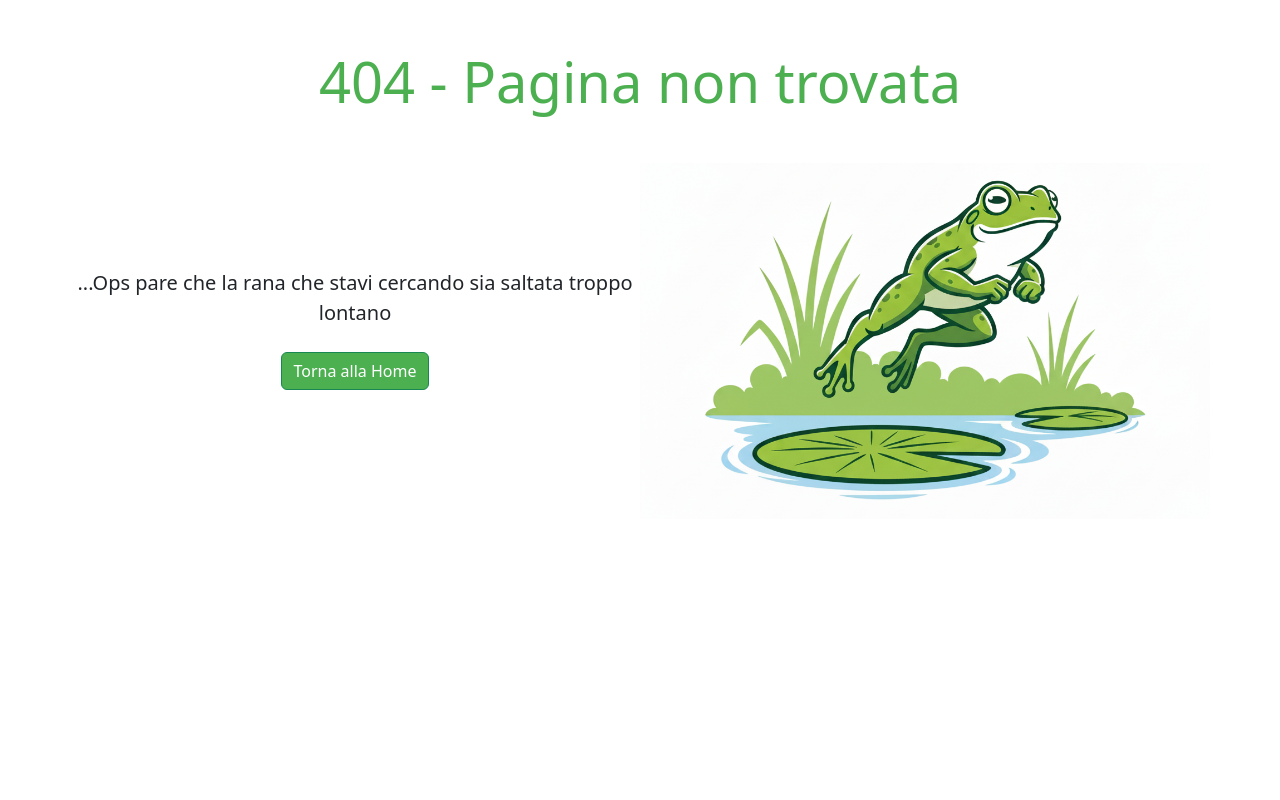
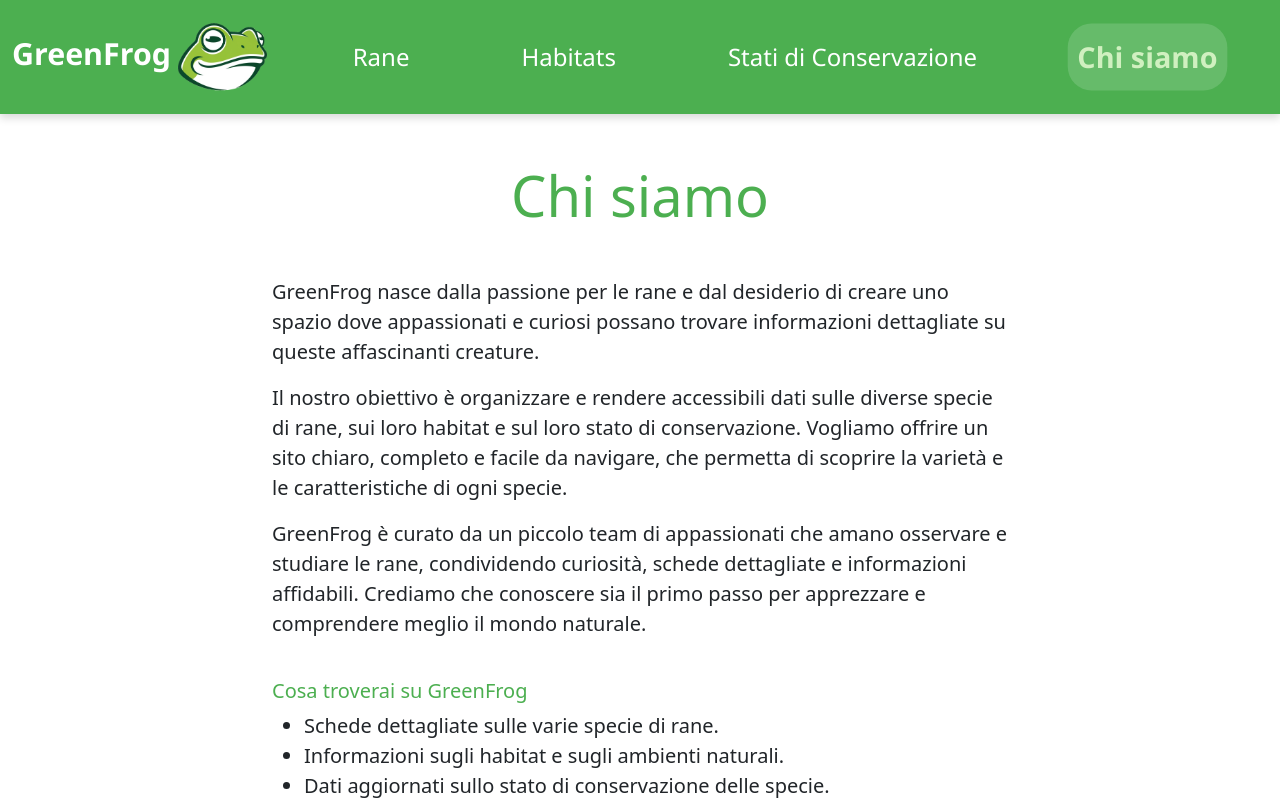
Before and after one commit to defendimattia/frogs-project-frontend, a React (Vite) app: page /aboutus in a window 1280 px wide. Before the commit this address had no page. Shown: the top 800 px of the page. Built offline with nearby package versions, Linux system fonts and the light colour scheme.

Commit message:
Add AboutUs page, add route to app and added link to navbar

```diff
--- a/src/App.jsx
+++ b/src/App.jsx
@@ -6,6 +6,7 @@ import HabitatsPage from "./pages/HabitatsPage"
 import HabitatDetailsPage from "./pages/HabitatDetailsPage"
 import ConservationStatusesPage from "./pages/ConservationStatusesPage"
 import ConservationStatusDetailsPage from "./pages/ConservationStatusDetailsPage"
+import AboutUs from "./pages/AboutUs"
 import NotFound from "./pages/NotFound"
 import DefaultLayout from "./layouts/DefaultLayout"
 
@@ -23,6 +24,7 @@ function App() {
             <Route path="/habitats/:id" element={<HabitatDetailsPage />} />
             <Route path="/conservationStatuses" element={<ConservationStatusesPage />} />
             <Route path="/conservationStatuses/:id" element={<ConservationStatusDetailsPage />} />
+            <Route path="/aboutus" element={<AboutUs />} />
           </Route>
 
           <Route path="*" element={<NotFound />} />
--- a/src/components/Navbar.jsx
+++ b/src/components/Navbar.jsx
@@ -33,7 +33,12 @@ export default function Navbar() {
                             <NavLink to="/habitats" className={({ isActive }) => `nav-link ${styles.link} ${isActive ? `${styles.active}` : ""}`}>Habitats</NavLink>
                         </li>
 
-                        <li className="nav-item mx-5"><NavLink to="/conservationStatuses" className={({ isActive }) => `nav-link ${styles.link} ${isActive ? `${styles.active}` : ""}`}>Stati di Conservazione</NavLink>
+                        <li className="nav-item mx-5">
+                            <NavLink to="/conservationStatuses" className={({ isActive }) => `nav-link ${styles.link} ${isActive ? `${styles.active}` : ""}`}>Stati di Conservazione</NavLink>
+                        </li>
+
+                        <li className="nav-item mx-5">
+                            <NavLink to="/aboutus" className={({ isActive }) => `nav-link ${styles.link} ${isActive ? `${styles.active}` : ""}`}>Chi siamo</NavLink>
                         </li>
                     </ul>
 
--- /dev/null
+++ b/src/pages/AboutUs.jsx
@@ -0,0 +1,39 @@
+export default function AboutUs() {
+    return (
+        <div className="container my-5">
+            <h1 className="display-4 green-color-txt text-center mb-5">Chi siamo</h1>
+
+            <div className="row justify-content-center">
+                <div className="col-12 col-md-8 d-flex flex-column align-items-start mb-4">
+
+                    <p className="lead mb-3">
+                        GreenFrog nasce dalla passione per le rane e dal desiderio di creare uno spazio dove appassionati e curiosi possano trovare informazioni
+                        dettagliate su queste affascinanti creature.
+                    </p>
+
+                    <p className="lead mb-3">
+                        Il nostro obiettivo è organizzare e rendere accessibili dati sulle diverse specie di rane, sui loro habitat e sul loro stato di conservazione.
+                        Vogliamo offrire un sito chiaro, completo e facile da navigare, che permetta di scoprire la varietà e le caratteristiche di ogni specie.
+                    </p>
+
+                    <p className="lead mb-3">
+                        GreenFrog è curato da un piccolo team di appassionati che amano osservare e studiare le rane, condividendo curiosità, schede dettagliate e informazioni affidabili.
+                        Crediamo che conoscere sia il primo passo per apprezzare e comprendere meglio il mondo naturale.
+                    </p>
+
+                    <h5 className="green-color-txt mt-4 mb-2">Cosa troverai su GreenFrog</h5>
+                    <ul className="lead mb-3">
+                        <li>Schede dettagliate sulle varie specie di rane.</li>
+                        <li>Informazioni sugli habitat e sugli ambienti naturali.</li>
+                        <li>Dati aggiornati sullo stato di conservazione delle specie.</li>
+                    </ul>
+
+                    <p className="lead mb-3">
+                        Grazie per aver visitato GreenFrog: esplora il sito, scopri le rane e lasciati incuriosire dal loro mondo affascinante!
+                    </p>
+
+                </div>
+            </div>
+        </div>
+    );
+}
```
